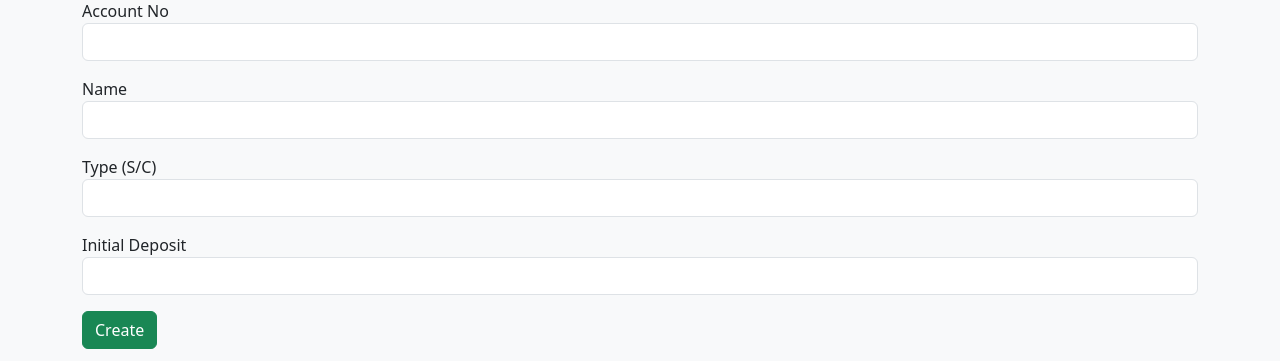
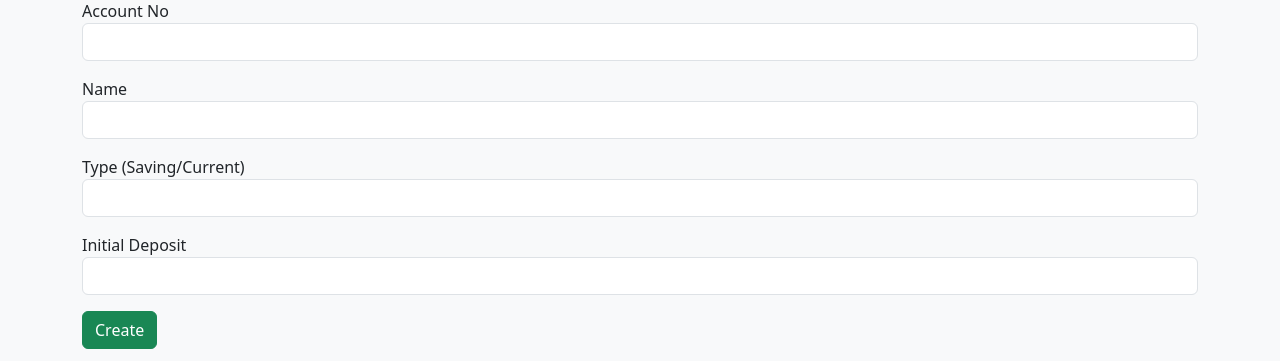
Before and after one commit to ali-ahmed03/Bank-Management-System, a Flask app: page /create in a window 1280 px wide. Shown: the part 121-482 px from the top of the page. Run offline with Flask 3, Linux system fonts and the light colour scheme; parts of the project's set-up code (start-up, migrations or seed data) failed here and were passed over.

Commit message:
Update create_account.html

```diff
--- a/templates/create_account.html
+++ b/templates/create_account.html
@@ -10,7 +10,7 @@
         <input type="text" name="name" required class="form-control">
     </div>
     <div class="mb-3">
-        <label>Type (S/C)</label>
+        <label>Type (Saving/Current)</label>
         <input type="text" name="acc_type" required class="form-control">
     </div>
     <div class="mb-3">
```
